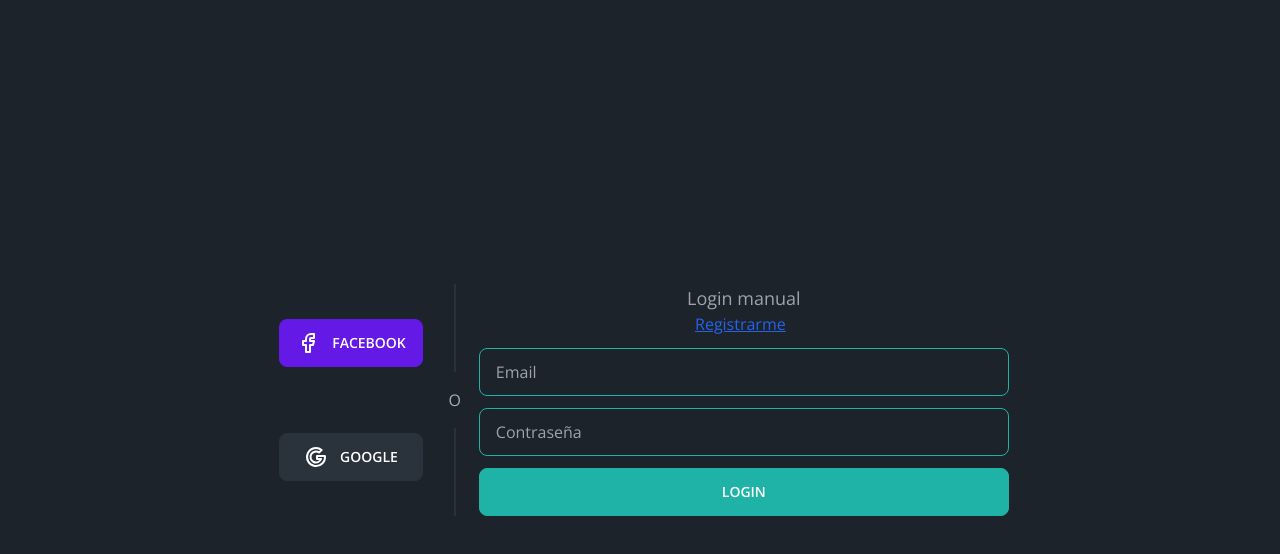
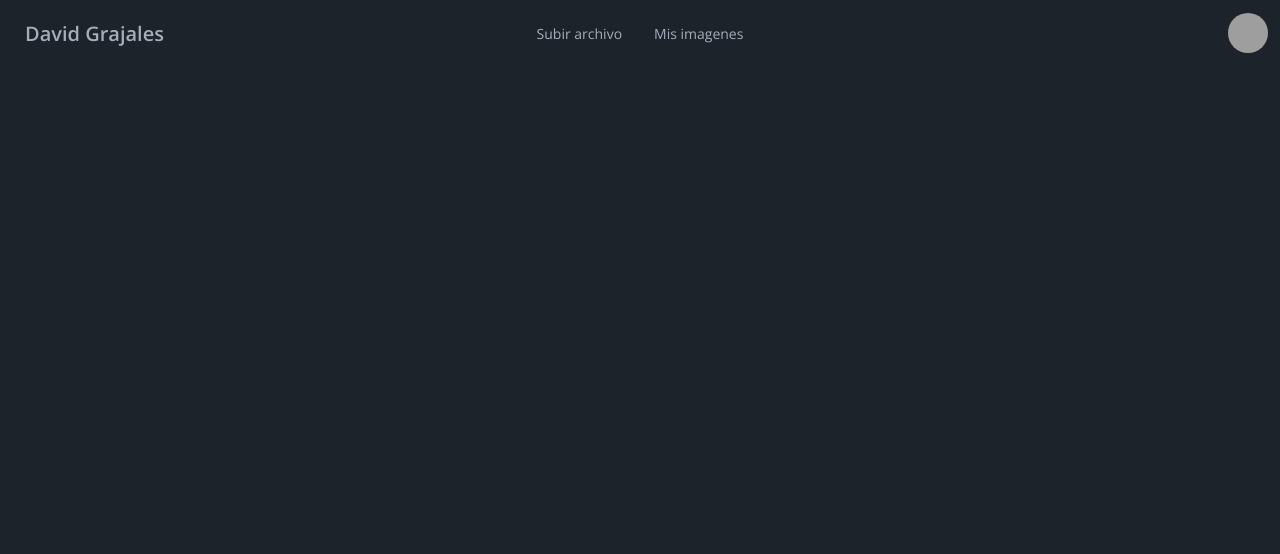
Before and after one commit to Davidgraja/Frontend-hosting-Images, a React (Vite) app: page / in a window 1280 px wide. Shown: the top 554 px of the page. Built offline with nearby package versions, Linux system fonts and the light colour scheme; grey boxes are pictures that could not be loaded.

Commit message:
añadido navbar al proyecto

```diff
--- a/src/App.jsx
+++ b/src/App.jsx
@@ -1,10 +1,12 @@
 import { Login } from "./auth/pages/Login"
+import { Homepage } from "./hosting/pages/Homepage"
 
 function App() {
 
   return (
     <>
-      <Login/>
+      {/* <Login/> */}
+      <Homepage/>
     </>
 
   )
--- /dev/null
+++ b/src/hosting/components/Navbar.jsx
@@ -0,0 +1,63 @@
+import { useState } from "react"
+
+export const Navbar = () => {
+    const [toggle, settoggle] = useState(false)
+    return (
+        <div className="navbar bg-base-100">
+            <div className="navbar-start">
+
+                <div className="dropdown">
+
+                    <label tabIndex={0} className="btn btn-ghost lg:hidden">
+                        <svg xmlns="http://www.w3.org/2000/svg" className="h-5 w-5" fill="none" viewBox="0 0 24 24" stroke="currentColor"><path strokeLinecap="round" strokeLinejoin="round" strokeWidth="2" d="M4 6h16M4 12h8m-8 6h16" /></svg>
+                    </label>
+
+                    <ul tabIndex={0} className="menu menu-sm dropdown-content mt-3 z-[1] p-2 shadow bg-base-100 rounded-box w-52">
+                    <li><a>Subir archivo</a></li>
+                    <li><a>Mis imagenes</a></li>
+                    </ul>
+
+                </div>
+
+                <a className="btn btn-ghost normal-case text-xl">David Grajales</a>
+
+            </div>
+
+            <div className="navbar-center hidden lg:flex">
+
+                <ul className="menu menu-horizontal px-1">
+                    <li><a>Subir archivo</a></li>
+                    <li><a>Mis imagenes</a></li>
+                </ul>
+
+            </div>
+
+            <div className=" navbar-end">
+
+                <div className="dropdown dropdown-end">
+                    <label tabIndex={0} className="btn btn-ghost btn-circle avatar">
+
+                        <div className="w-10 rounded-full">
+                            <img src="https://lh3.google.com/u/0/ogw/AOLn63E6m2d64F3Se5pByMw6nnFhKGLZHxLNNx6uwV71=s32-c-mo" />
+                        </div>
+
+                    </label>
+
+                    <ul tabIndex={0} className="menu menu-sm dropdown-content mt-3 z-[1] p-2 shadow bg-base-100 rounded-box w-52">
+
+                        <li>
+                            <label className="label" >
+                                <span className=" label-text"> Modo oscuro </span>
+                                <input type="checkbox" className="toggle toggle-success" value={toggle}  onChange={(e) => settoggle( !e.target.checked )}  />
+                            </label>
+                        </li>
+                        <li><a>Eliminar cuenta</a></li>
+                        <li><a>Salir</a></li>
+
+                    </ul>
+                </div>
+
+            </div>
+        </div>
+    )
+}
--- /dev/null
+++ b/src/hosting/components/index.js
@@ -0,0 +1 @@
+export * from './Navbar';
--- /dev/null
+++ b/src/hosting/pages/Homepage.jsx
@@ -0,0 +1,7 @@
+import { Navbar } from "../components"
+
+export const Homepage = () => {
+    return (
+        <Navbar/>
+    )
+}
--- /dev/null
+++ b/src/hosting/pages/index.js
@@ -0,0 +1 @@
+export * from './Homepage';
```
